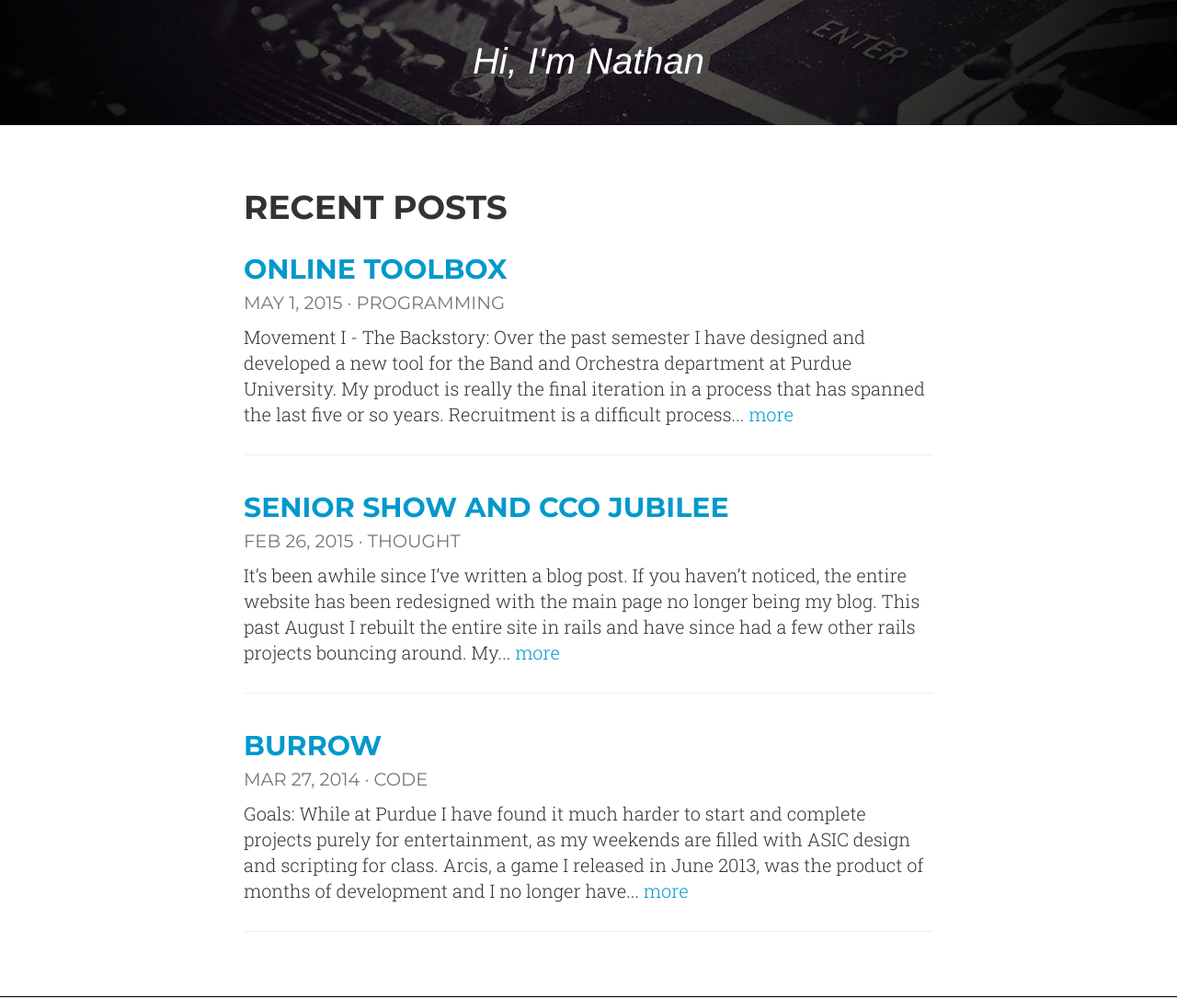
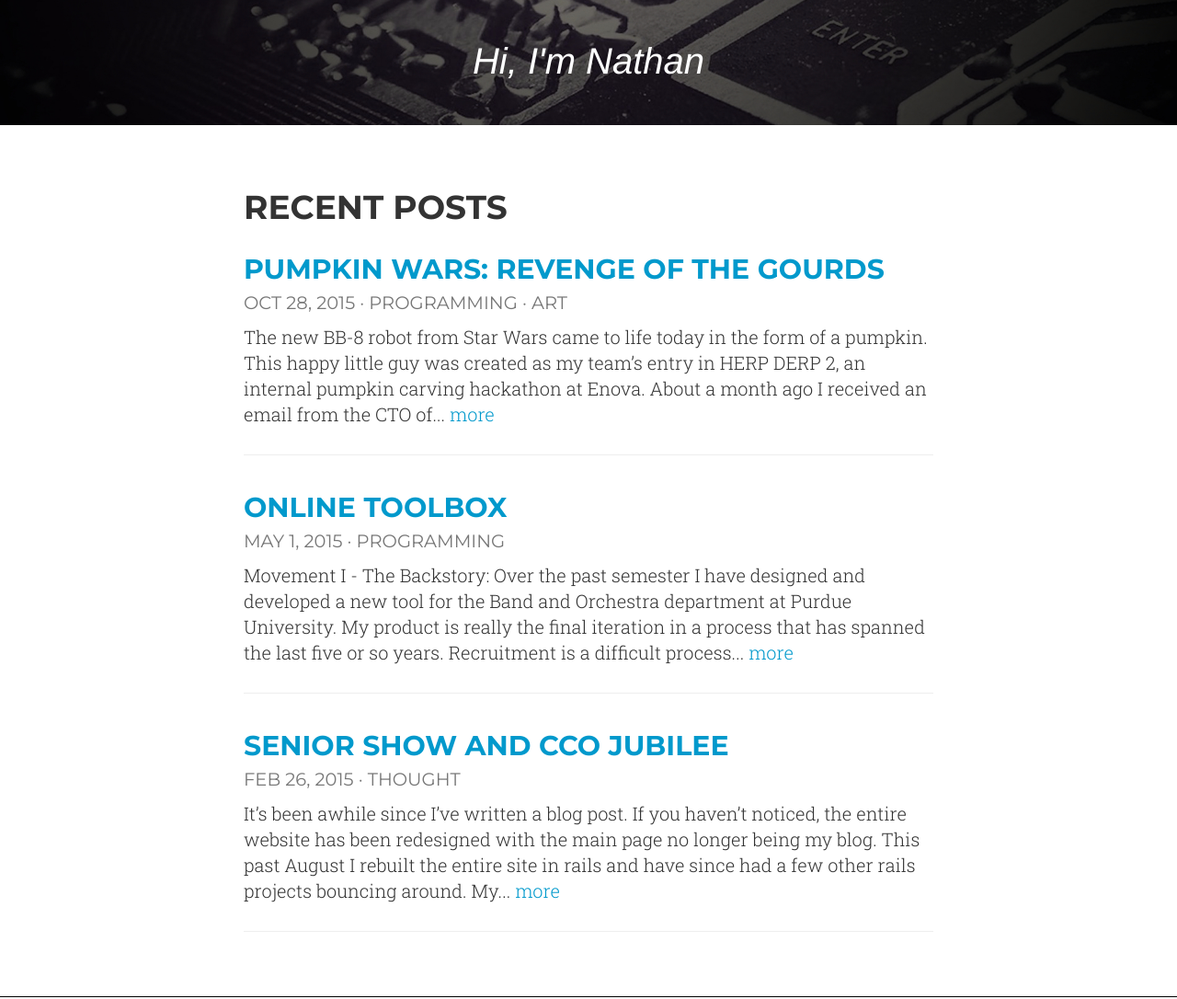
Before and after one commit to Tornquist/tornquist.github.io, a Jekyll site: the page built from index.html, in a window 1280 px wide and 1400 px high, cut to the strip 314-1400 px from the top of the window. Shown: the whole strip at 92% size. Built offline with Jekyll 4.4.1, drawn with Linux system fonts in a browser that asks for light colours; some web fonts are replaced; part of the change alters nothing that is shown.

Commit message:
HERP DERP 2 Post

```diff
--- /dev/null
+++ b/_posts/2015-10-28-pumpkin-wars.md
@@ -0,0 +1,85 @@
+---
+layout: post
+title: "Pumpkin Wars: Revenge of the Gourds"
+date: 2015-10-28 21:45:00
+categories: programming art
+custom_css:
+- youtube_embed
+---
+The new BB-8 robot from Star Wars came to life today in the form of a
+pumpkin.  This happy little guy was created as my team's entry in HERP
+DERP 2, an internal pumpkin carving hackathon at Enova.
+
+<div class="video-container">
+<iframe class="video" src="https://www.youtube.com/embed/pstlwaIRbaY" frameborder="0" allowfullscreen></iframe>
+</div>
+
+About a month ago I received an email from the CTO of my company with
+the subject *HERP DERP 2: Rise of the Machines*.  The email opened
+with:
+
+> Recently a book came into my possession, a truly mysterious book.
+> Bound in fog and written in whispers, it tells of the first Enova
+> Halloween event known as "HERP DERP" and prophesied its return.  In
+> words both strange and familiar, it said that when the sun had passed
+> its zenith on the twenty second day of the tenth month, gourds
+> augmented with electronics and intelligence would rise and be judged.
+
+Shortly after that initial email I began talking to Costi, the CPTO at Enova
+(Chief Pumpkin Technical Officer), and started making plans for my team.  With my
+background as a computer engineer this type of rapid hardware
+prototyping is right up my alley.  I have been more than excited for
+this competition for quite awhile.
+
+When the official HERP DERP 2 logo came out (pictured below) I knew that
+we had to do something more than just lights and sound.
+
+![HERP DERP Banner](/assets/2015/10/herp_derp_banner.png)
+
+The guidelines of the competition are simple: use an arduino or
+Raspberry Pi and make something cool.  After seeing the new [Star Wars
+trailer](https://youtu.be/sGbxmsDFVnE) my team decide the new robot,
+BB-8 (shown below), was the perfect fit.  What could be cooler than pumpkin carving,
+Star Wars, and robots all combined?
+
+![BB-8](/assets/2015/10/bb8.png)
+
+The team was made up of:
+
+* Zach Bright
+* Lizzie Clark
+* John McCormack
+* Arnaud Thiercelin
+* Nathan Tornquist (me)
+
+To build anything resembling BB-8, we would need two pumkins.  When
+talking about the design, it became clear that we wanted the electronics
+to be housed within the larger pumpkin, and for the head to just be
+impaled on a rotating dowel.  With this basic idea, Arnaud and I were
+able to build a simple frame the weekend before the competition:
+
+![Frame](/assets/2015/10/frame.jpg)
+
+The idea was simple.  A stepper motor with a belt would connect to the
+central shaft and rotate it.  This way we could have a large enough
+dowel to support a pumpkin, and we could
+still use a normal motor.
+
+![Frame and Motor](/assets/2015/10/frame_motor.jpg)
+
+From there, the motor would connect to a h-bridge that was driven by a
+Raspberry Pi.  Instead of the Pi controlling the robot completely,
+we set up a simple Apache webserver to call specific scripts when URLs were
+hit.  We didn't want to just stop there! Arnaud kept going with that idea, and set up an app that would call the endpoints!  Long story short,
+this means that we had a native iOS app that allowed anyone to control
+the robot pumpkin!**\***
+
+###### \* Assumming the user was on the correct network. Due to company security on the WiFi, it was difficult to get the Pi on the local network.  Instead of fighting with this, we just used my phone as a hotspot and routed all of the traffic through it.
+
+While Zach, Arnaud and I were busy setting up the hardware for inside
+the pumpkin, Lizzie and John were quickly painting the pumpkins to look
+like the robot.  Once they were all painted and cleaned up we were able
+to put the pumpkins on the frame and see how it looked. I'd say they
+nailed it!
+
+![BB-8 Pumpkin](/assets/2015/10/bb8_pumpkin_combined.jpg)
```
Also changed, not shown: blog.md (+1 -1 lines), assets/2015/10/bb8.png (added), assets/2015/10/bb8_pumpkin.jpg (added), assets/2015/10/bb8_pumpkin_combined.jpg (added), assets/2015/10/frame.jpg (added), assets/2015/10/frame_motor.jpg (added), assets/2015/10/herp_derp_banner.png (added).
